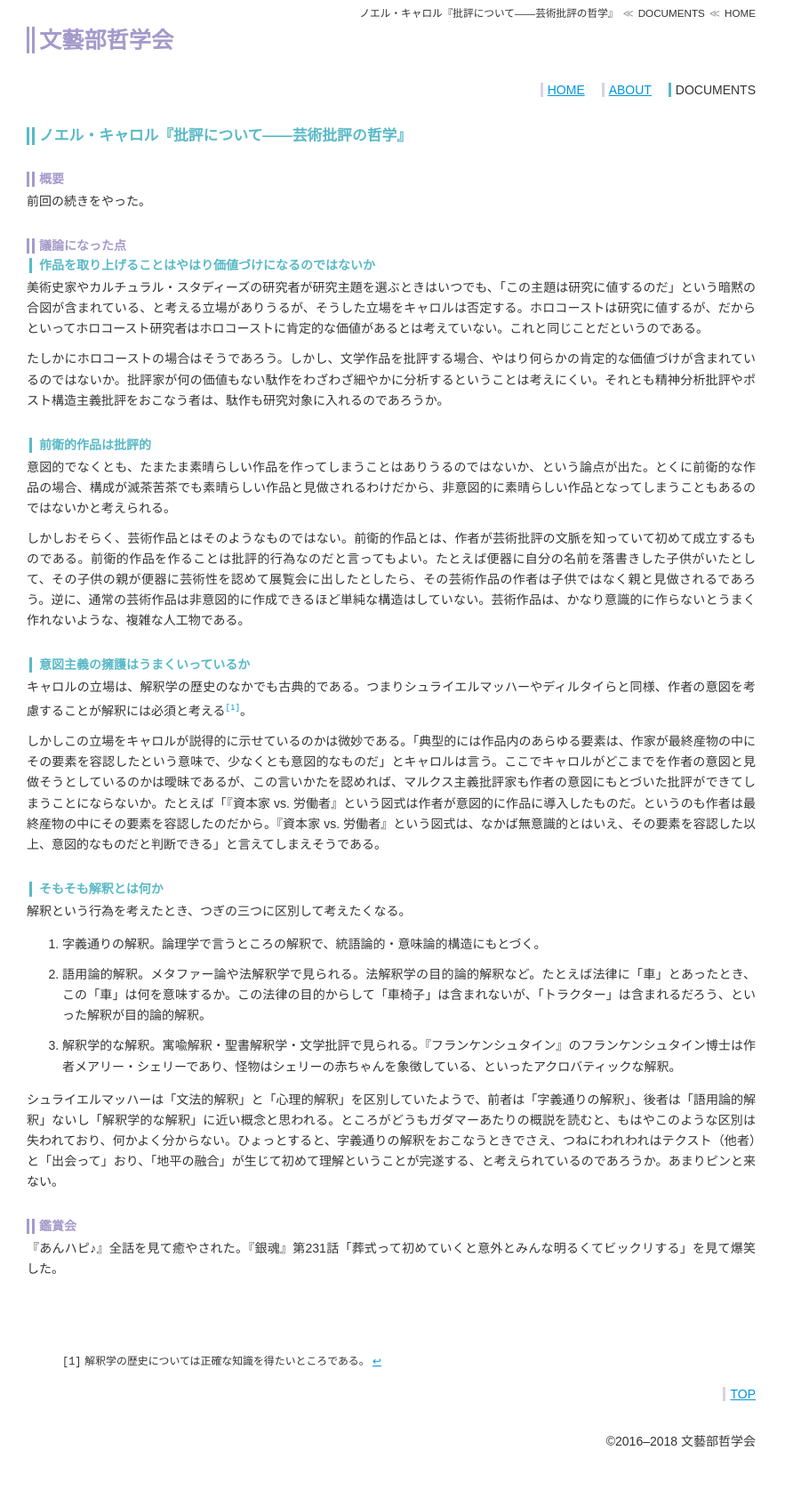
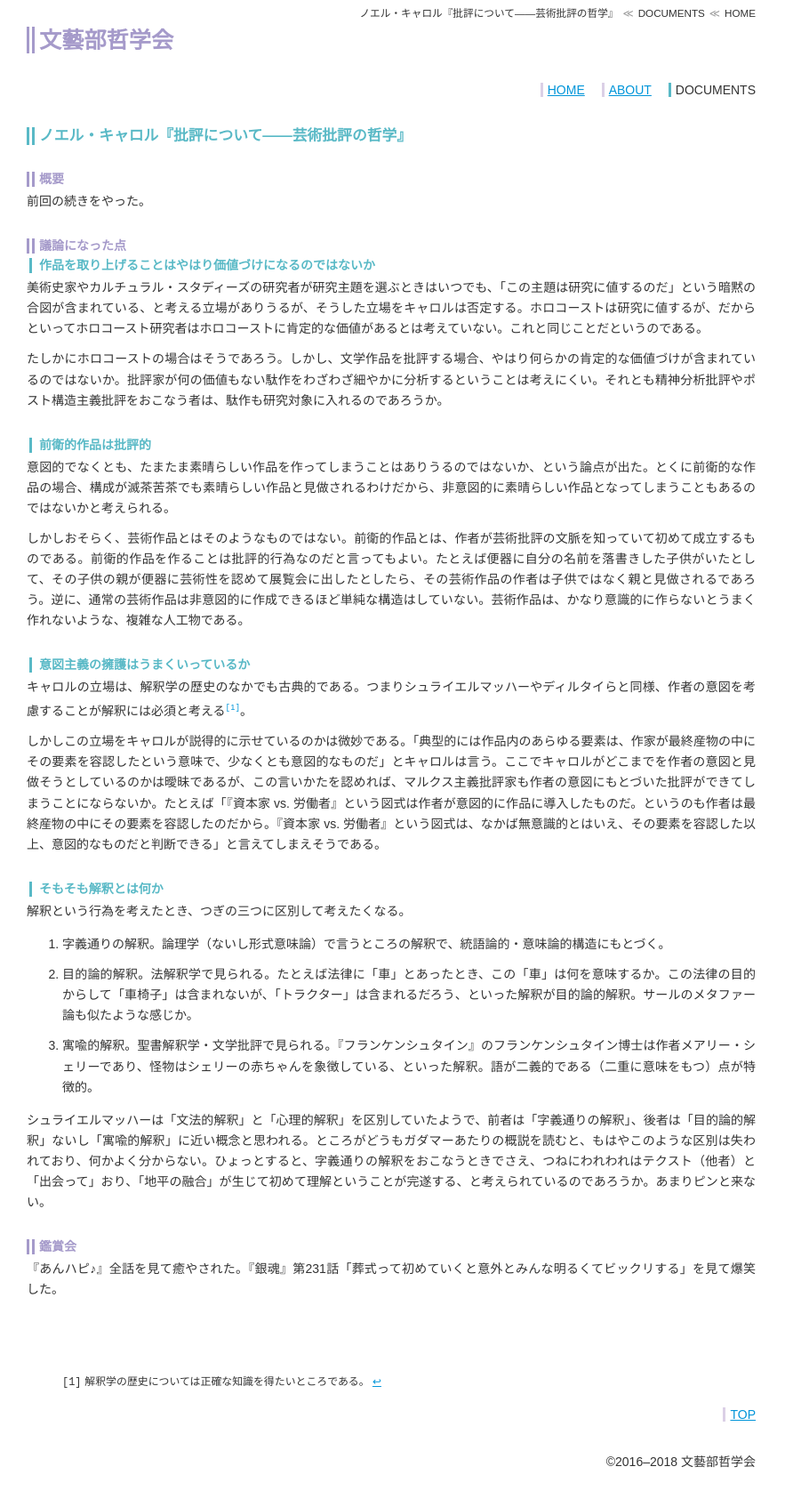
Before and after one commit to qdaibungei/philosophy, a Jekyll site: the page built from docs/_posts/2018-03-04-philo.md, in a window 1280 px wide. Shown: the whole page at 89% size, without its empty margins (0-883 px from the left). Built offline with Jekyll 4.4.1, drawn with Linux system fonts in a browser that asks for light colours; before the commit the page ends 1662 px from its top, so only the background shows below that.

Commit message:
Update 2018-03-04-philo.md

```diff
--- a/docs/_posts/2018-03-04-philo.md
+++ b/docs/_posts/2018-03-04-philo.md
@@ -28,11 +28,11 @@ date:   2018-03-04
 #### そもそも解釈とは何か
 解釈という行為を考えたとき、つぎの三つに区別して考えたくなる。
 
-1. 字義通りの解釈。論理学で言うところの解釈で、統語論的・意味論的構造にもとづく。
-2. 語用論的解釈。メタファー論や法解釈学で見られる。法解釈学の目的論的解釈など。たとえば法律に「車」とあったとき、この「車」は何を意味するか。この法律の目的からして「車椅子」は含まれないが、「トラクター」は含まれるだろう、といった解釈が目的論的解釈。
-3. 解釈学的な解釈。寓喩解釈・聖書解釈学・文学批評で見られる。『フランケンシュタイン』のフランケンシュタイン博士は作者メアリー・シェリーであり、怪物はシェリーの赤ちゃんを象徴している、といったアクロバティックな解釈。
+1. 字義通りの解釈。論理学（ないし形式意味論）で言うところの解釈で、統語論的・意味論的構造にもとづく。
+2. 目的論的解釈。法解釈学で見られる。たとえば法律に「車」とあったとき、この「車」は何を意味するか。この法律の目的からして「車椅子」は含まれないが、「トラクター」は含まれるだろう、といった解釈が目的論的解釈。サールのメタファー論も似たような感じか。
+3. 寓喩的解釈。聖書解釈学・文学批評で見られる。『フランケンシュタイン』のフランケンシュタイン博士は作者メアリー・シェリーであり、怪物はシェリーの赤ちゃんを象徴している、といった解釈。語が二義的である（二重に意味をもつ）点が特徴的。
 
-シュライエルマッハーは「文法的解釈」と「心理的解釈」を区別していたようで、前者は「字義通りの解釈」、後者は「語用論的解釈」ないし「解釈学的な解釈」に近い概念と思われる。ところがどうもガダマーあたりの概説を読むと、もはやこのような区別は失われており、何かよく分からない。ひょっとすると、字義通りの解釈をおこなうときでさえ、つねにわれわれはテクスト（他者）と「出会って」おり、「地平の融合」が生じて初めて理解ということが完遂する、と考えられているのであろうか。あまりピンと来ない。
+シュライエルマッハーは「文法的解釈」と「心理的解釈」を区別していたようで、前者は「字義通りの解釈」、後者は「目的論的解釈」ないし「寓喩的解釈」に近い概念と思われる。ところがどうもガダマーあたりの概説を読むと、もはやこのような区別は失われており、何かよく分からない。ひょっとすると、字義通りの解釈をおこなうときでさえ、つねにわれわれはテクスト（他者）と「出会って」おり、「地平の融合」が生じて初めて理解ということが完遂する、と考えられているのであろうか。あまりピンと来ない。
 
 ### 鑑賞会
 『あんハピ♪』全話を見て癒やされた。『銀魂』第231話「葬式って初めていくと意外とみんな明るくてビックリする」を見て爆笑した。
```
